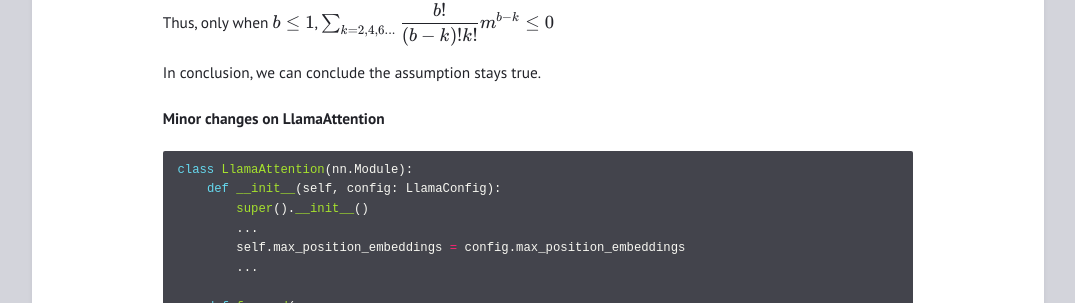
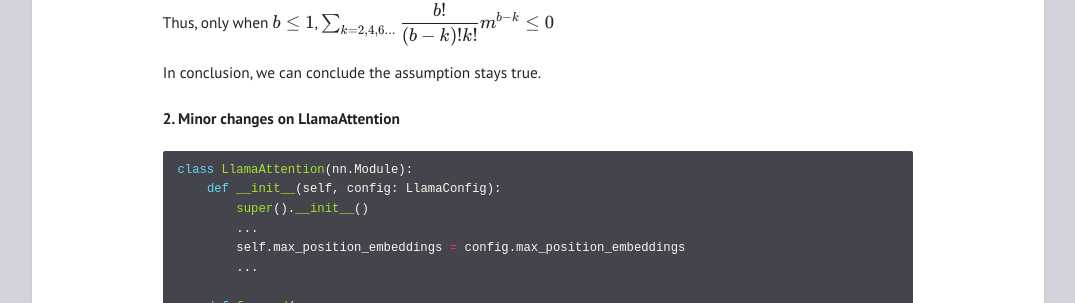
Before and after one commit to NormXU/NormXU.github.io, a Jekyll site: the page built from _posts/2023-08-13-Rethinking-Rotary-Position-Embedding-2.md, in a window 1280 px wide and 900 px high, scrolled down 5600 px. Shown: the part 152-455 px from the top of the window, without its empty margins (102-1177 px from the left). Built offline with Jekyll 4.4.1, drawn with Linux system fonts in a browser that asks for light colours.

Commit message:
update blog post

````diff
--- a/_posts/2023-08-13-Rethinking-Rotary-Position-Embedding-2.md
+++ b/_posts/2023-08-13-Rethinking-Rotary-Position-Embedding-2.md
@@ -208,7 +208,7 @@
 
 In conclusion, we can conclude the assumption stays true.
 
-#### Minor changes on LlamaAttention
+#### 2. Minor changes on LlamaAttention
 ```python
 class LlamaAttention(nn.Module):
     def __init__(self, config: LlamaConfig):
````
